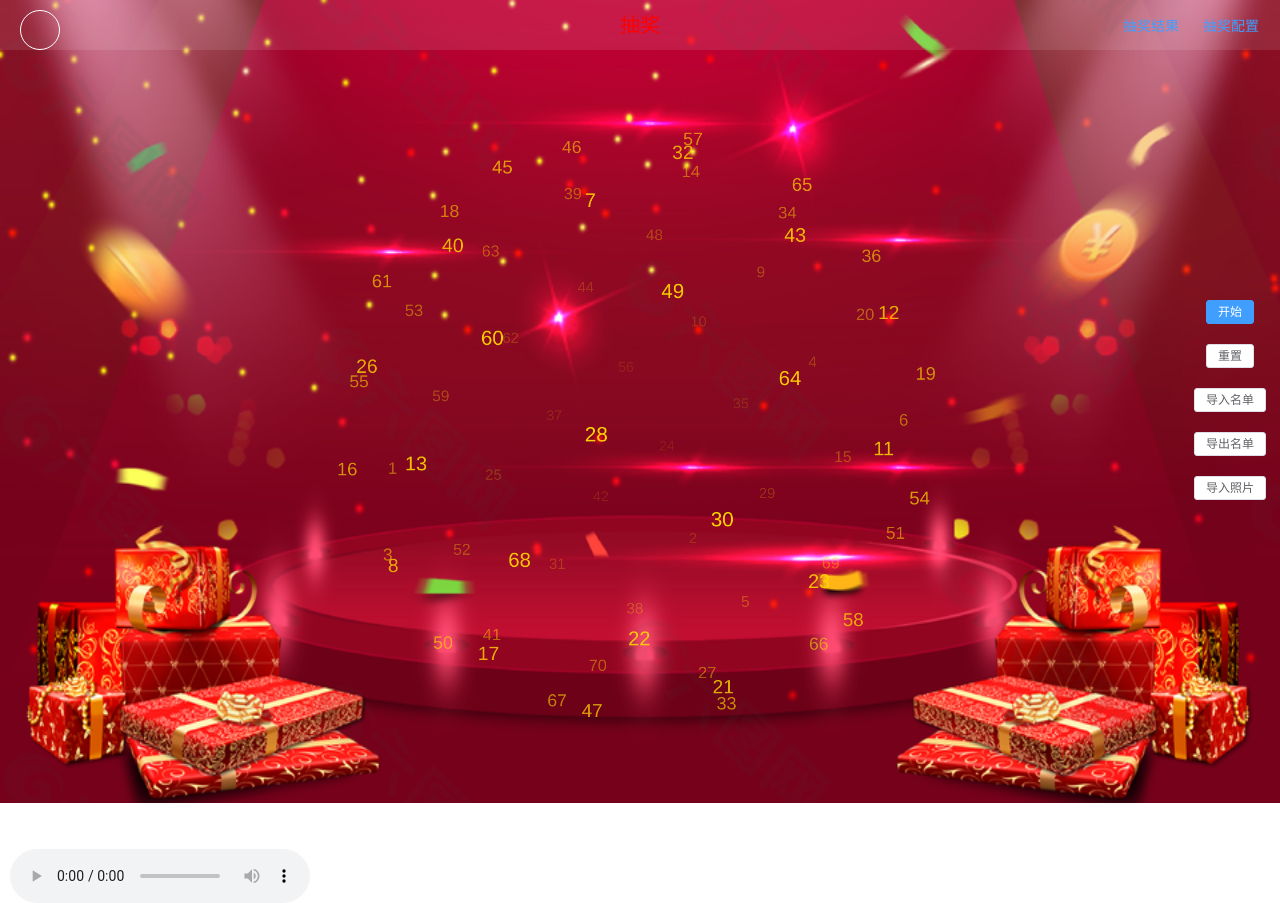
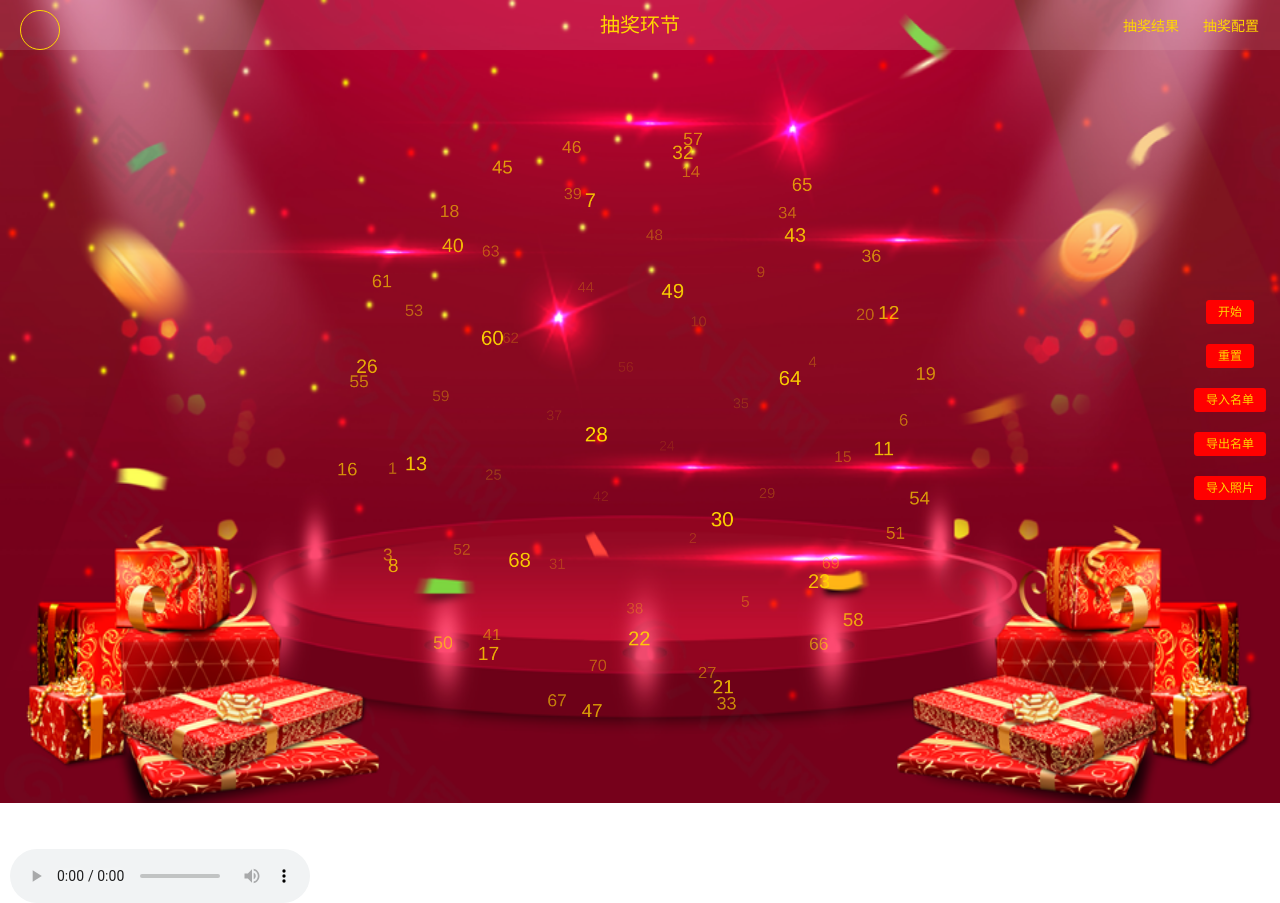
Before and after one commit to ZSXLCH/lucky-draw-vue3, a Vue app: page / in a window 1280 px wide. Built offline with nearby package versions, Linux system fonts and the light colour scheme; a small style sheet from the web is missing.

Commit message:
修改按钮文字和顶栏文字为金色，按钮填充为红色

```diff
--- a/src/App.vue
+++ b/src/App.vue
@@ -608,22 +608,25 @@ const toggle = (form) => {
       z-index: 9999;
       &.con {
         right: 20px;
+        color: #ffd700;
       }
       &.res {
         right: 100px;
+        color: #ffd700;
       }
       &.audio {
         left: 20px;
         width: 40px;
         height: 40px;
         line-height: 40px;
-        border: 1px solid #fff;
+        border: 1px solid #ffd700;
         border-radius: 50%;
         padding: 0;
         text-align: center;
         .iconfont {
           position: relative;
           left: 1px;
+          color: #ffd700;
         }
       }
     }
--- a/src/components/Publicity.vue
+++ b/src/components/Publicity.vue
@@ -56,7 +56,7 @@ const message = computed(() => {
     font-size: 16px;
 
     .title {
-      color: #ccc;
+      color: #ffd700; /* 金色 */
     }
 
     .value {
@@ -65,7 +65,7 @@ const message = computed(() => {
 
     &.actiname {
       .title {
-        color: red;
+        color: #ffd700; /* 金色 */
         font-size: 20px;
       }
     }
--- a/src/components/Tool.vue
+++ b/src/components/Tool.vue
@@ -537,6 +537,18 @@ const exportListExcel = () => {
     margin-top: 20px;
     margin-left: 0px;
   }
+  /* 右侧按钮统一金色文字、红色背景 */
+  .el-button {
+    background-color: #ff0000;
+    border-color: #ff0000;
+    color: #ffd700;
+  }
+  .el-button:hover,
+  .el-button:focus {
+    background-color: #d00000;
+    border-color: #d00000;
+    color: #ffd700;
+  }
 }
 
 .tool {
--- a/src/stores/index.js
+++ b/src/stores/index.js
@@ -20,7 +20,7 @@ export const useLuckyStore = defineStore('lucky', {
 
     return {
       config: {
-        name: '抽奖',
+        name: '抽奖环节',
         number: 70
       },
       result: {},
@@ -33,7 +33,7 @@ export const useLuckyStore = defineStore('lucky', {
   actions: {
     setClearConfig() {
       this.config = {
-        name: '抽奖',
+        name: '抽奖环节',
         number: 70
       };
       this.newLottery = [];
@@ -61,7 +61,7 @@ export const useLuckyStore = defineStore('lucky', {
     },
     setClearStore() {
       this.config = {
-        name: '抽奖',
+        name: '抽奖环节',
         number: 70
       };
       this.result = {};
```
